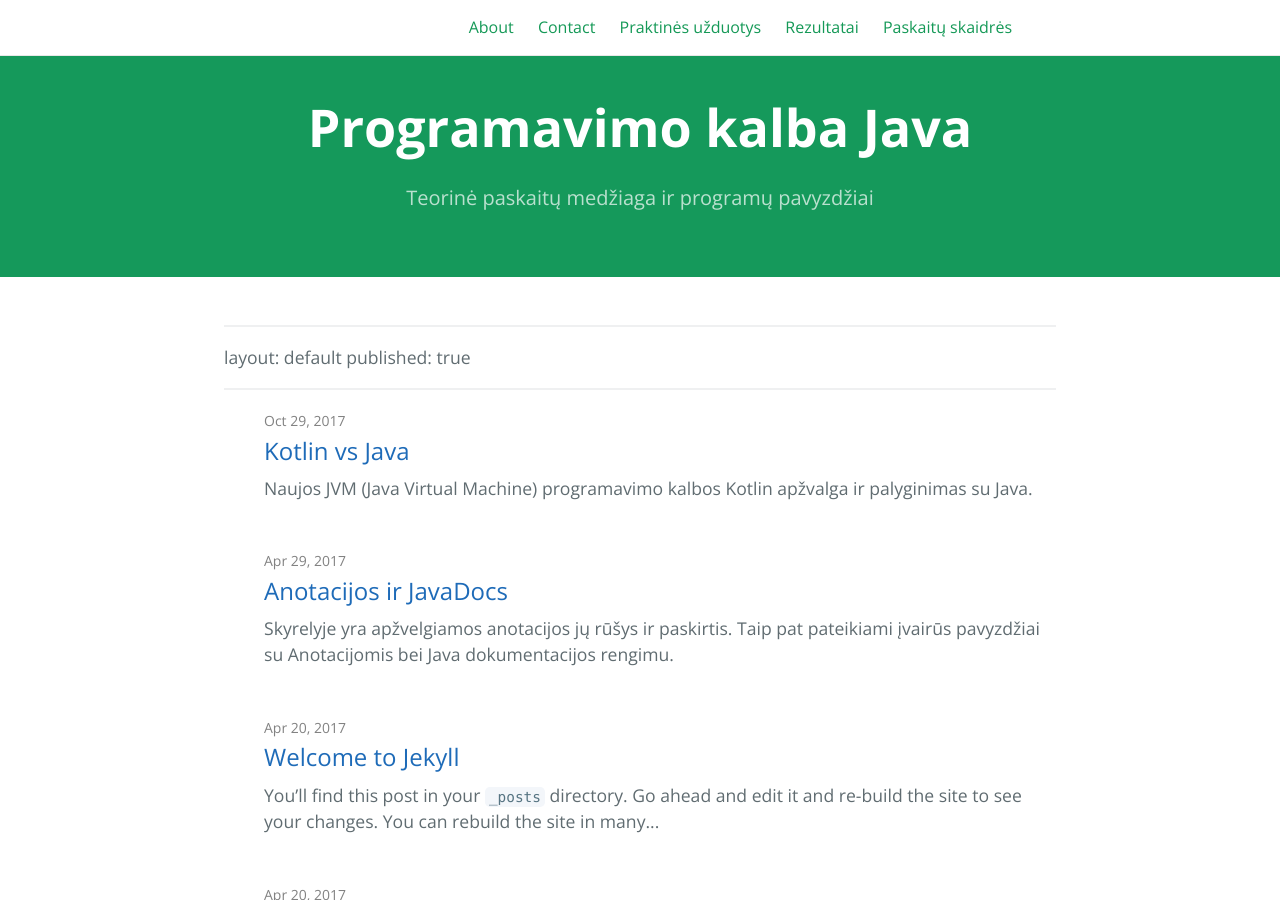
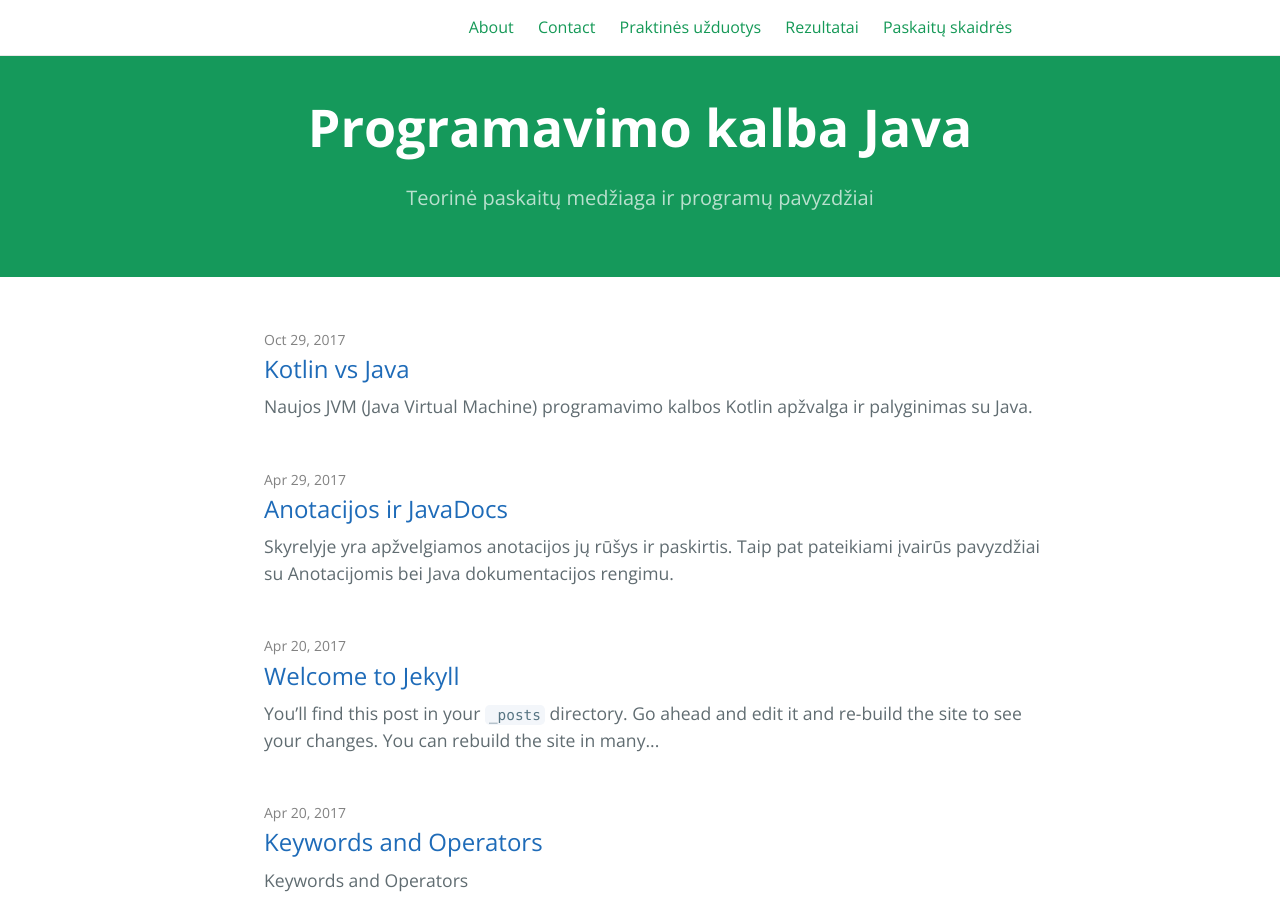
Before and after one commit to eif-courses/Java-Lecture-Notes, a Jekyll site: the page built from index.md, in a window 1280 px wide and 900 px high. Built offline with Jekyll 4.4.1, drawn with Linux system fonts in a browser that asks for light colours.

Commit message:
Update index.md

```diff
--- a/index.md
+++ b/index.md
@@ -1,10 +1,5 @@
----
-layout: home
-published: true
----
 ---
 
-layout: default
-published: true
+layout: home
 
 ---
```
